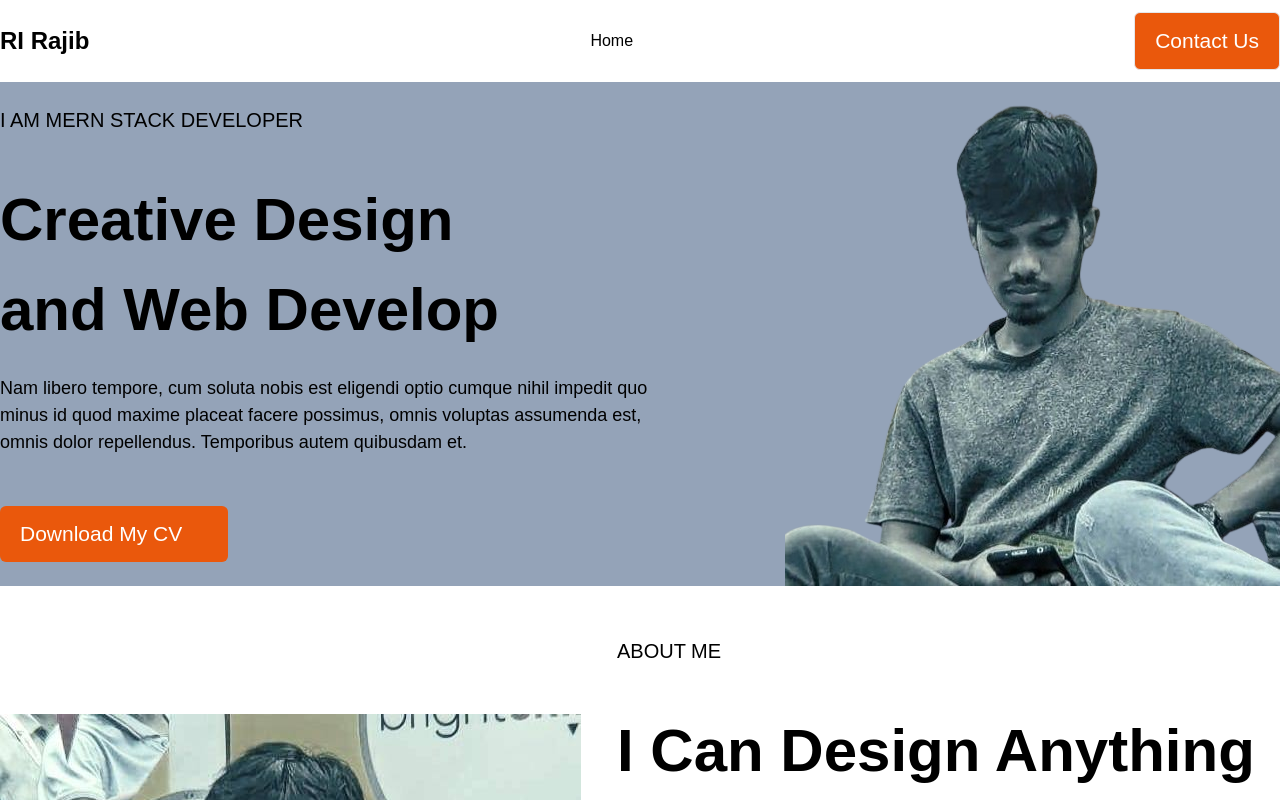
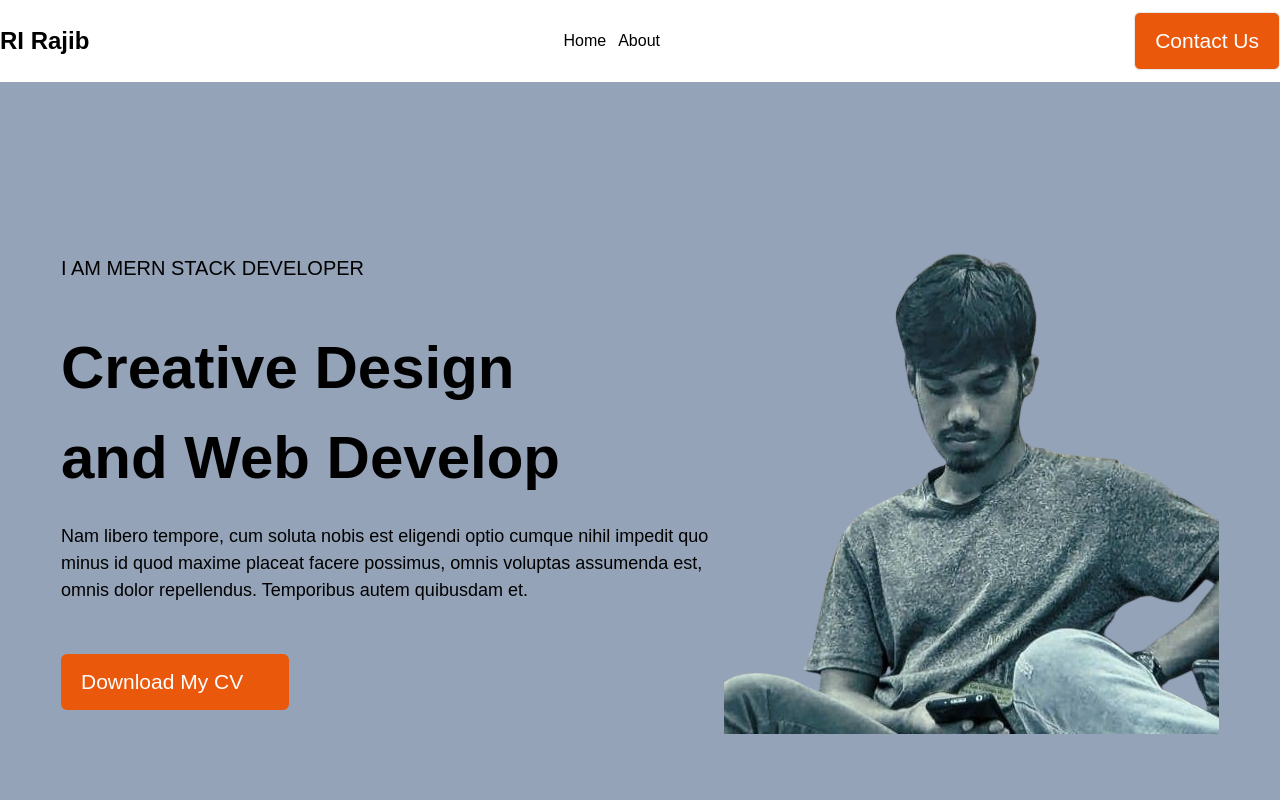
Before and after one commit to rajibulislam60/portfolio, a React (Vite) app: page / in a window 1280 px wide. Shown: the top 800 px of the page. Built offline with nearby package versions, Linux system fonts and the light colour scheme.

Commit message:
add navber dom link

```diff
--- a/src/App.jsx
+++ b/src/App.jsx
@@ -1,26 +1,37 @@
 import React from 'react';
-import { createBrowserRouter, RouterProvider } from "react-router-dom";
+import { createBrowserRouter, RouterProvider, Outlet } from "react-router-dom";
 import Navbar from './pages/Navbar';
 import Bannar from './pages/Bannar';
 import About from './pages/About';
 
+const Layout = () => (
+  <>
+    <Navbar />
+    <Outlet />
+  </>
+);
+
 const router = createBrowserRouter([
   {
     path: "/",
-    element: <Bannar />,
-  },
-  {
-    path: "/about",
-    element: <About />,
+    element: <Layout />, // Layout includes Navbar and an outlet for other components
+    children: [
+      {
+        path: "/",
+        element: <Bannar />,
+      },
+      {
+        path: "about",
+        element: <About />,
+      },
+    ],
   },
 ]);
 
 const App = () => {
   return (
     <>
-      <Navbar />
       <RouterProvider router={router} />
-      <About/>
     </>
   );
 }
--- a/src/Components/ListItem.jsx
+++ b/src/Components/ListItem.jsx
@@ -1,9 +1,12 @@
-import React from 'react'
+import React from "react";
+import { Link } from "react-router-dom";
 
-const ListItem = ({className, item}) => {
+const ListItem = ({ className, item, to }) => {
   return (
-    <li className={className}>{item}</li>
-  )
-}
+    <li className={className}>
+      <Link to={to}>{item}</Link>
+    </li>
+  );
+};
 
-export default ListItem
+export default ListItem;
--- a/src/pages/Bannar.jsx
+++ b/src/pages/Bannar.jsx
@@ -5,9 +5,9 @@ import Button from '../Components/Button';
 
 const Bannar = () => {
   return (
-    <div className="bg-slate-400">
+    <div className="h-screen flex bg-slate-400">
       <Container>
-        <div className="flex justify-between items-center">
+        <div className=" h-full flex justify-between items-center object-cover">
           <div>
             <h3 className="uppercase font-normal text-[20px]">
               I am mern stack developer
--- a/src/pages/Navbar.jsx
+++ b/src/pages/Navbar.jsx
@@ -1,25 +1,44 @@
-import React from 'react';
-import Container from '../Components/Container';
-import List from '../Components/List';
-import ListItem from '../Components/ListItem';
-import Button from '../Components/Button';
+import React, { useState } from "react";
+import Container from "../Components/Container";
+import List from "../Components/List";
+import ListItem from "../Components/ListItem";
+import Button from "../Components/Button";
 
 const Navbar = () => {
+  const [isOpen, setIsOpen] = useState(false);
+
+  const toggleMenu = () => {
+    setIsOpen(!isOpen);
+  };
+
   return (
     <>
-        <div className=''>
-            <Container>
-                <div className='flex justify-between items-center pt-3 pb-3'>
-                    <h2 className='text-[24px] font-bold'>RI Rajib</h2>
-                    <List>
-                        <ListItem item="Home"/>
-                    </List>
-                    <Button className='border bg-orange-600 text-white px-5 py-3 text-[21px] font-medium rounded-md hover:bg-black duration-[0.4s]' name='Contact Us'/>
-                </div>
-            </Container>
-        </div>
+      <div className="">
+        <Container>
+          <div className="flex justify-between items-center pt-3 pb-3 ">
+            <h2 className="text-[24px] font-bold">RI Rajib</h2>
+            <List className={`md:flex gap-3 ${isOpen ? "block" : "hidden"}`}>
+              <ListItem
+                className="nav-item hover:text-orange-400"
+                item="Home"
+                to="/"
+              />
+              <ListItem
+                className="nav-item hover:text-orange-400"
+                item="About"
+                to="/about"
+              />
+              {/* Add more ListItems as needed */}
+            </List>
+            <Button
+              className="border bg-orange-600 text-white px-5 py-3 text-[21px] font-medium rounded-md hover:bg-black duration-[0.4s]"
+              name="Contact Us"
+            />
+          </div>
+        </Container>
+      </div>
     </>
-  )
-}
+  );
+};
 
-export default Navbar
+export default Navbar;
```
